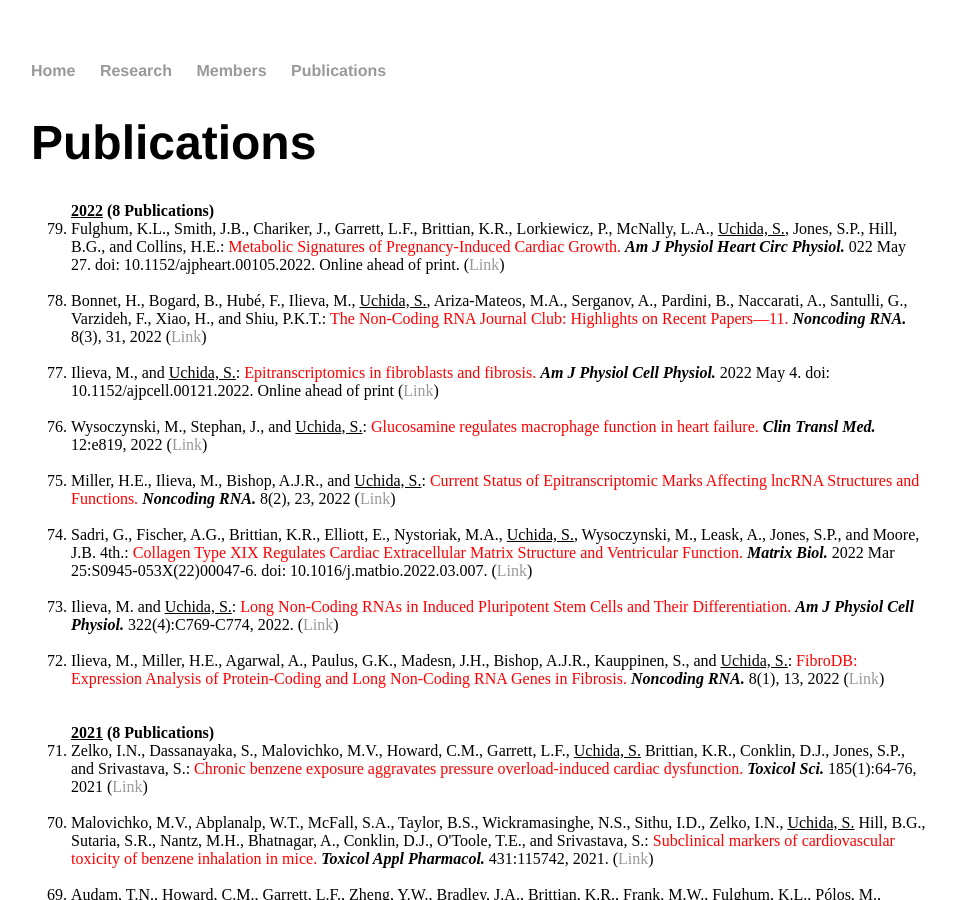
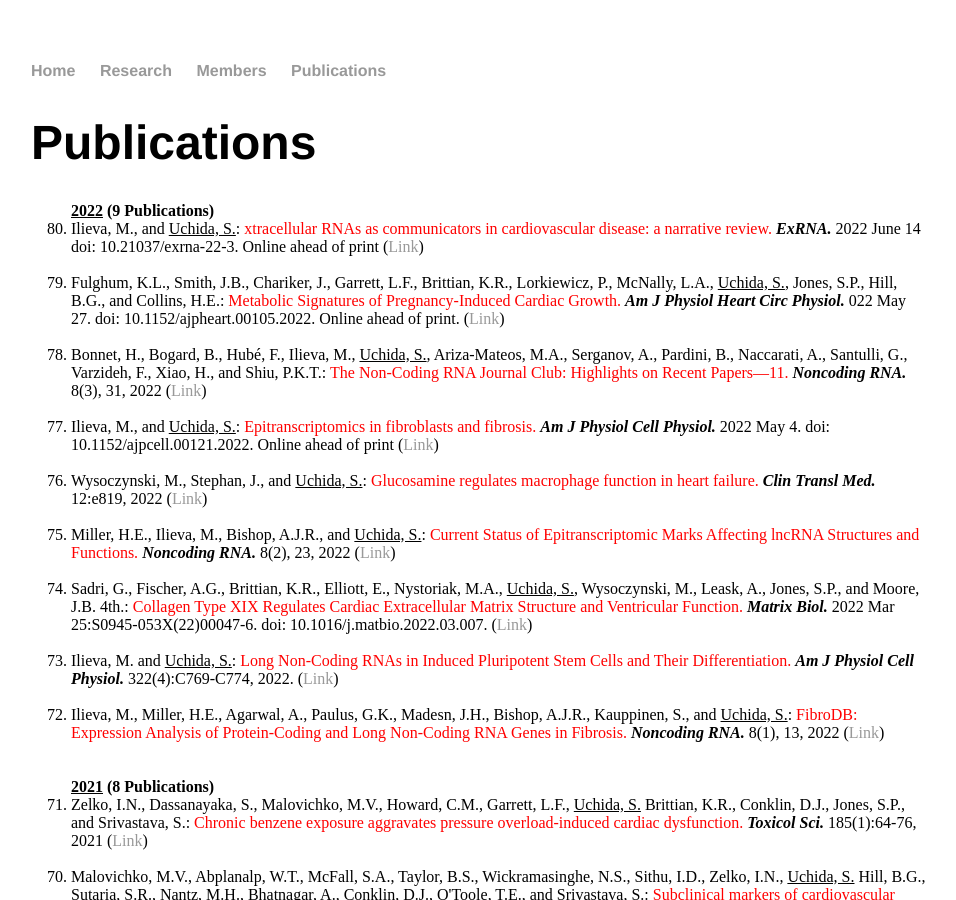
Before and after one commit to heartlncrna/heartlncrna.github.io, a Jekyll site: the page publications/pub_list.html, which Jekyll copies as it is, in a window 1280 px wide and 900 px high. Shown: the whole window, without its empty margins (161-1117 px from the left). Built offline with Jekyll 4.4.1, drawn with Linux system fonts in a browser that asks for light colours.

Commit message:
Update pub_list.html

```diff
--- a/publications/pub_list.html
+++ b/publications/pub_list.html
@@ -27,7 +27,10 @@
 			<p class="Normal">
 			<ol reversed="reversed">
 
-				<strong><u>2022</u>  (8 Publications)</strong>
+				<strong><u>2022</u>  (9 Publications)</strong>
+
+				<li> Ilieva, M., and <u>Uchida, S.</u>: <font color="red">xtracellular RNAs as communicators in cardiovascular disease: a narrative review.</font> <b><i>ExRNA. </i></b> 2022 June 14 doi: 10.21037/exrna-22-3. Online ahead of print (<a href="https://cdn.amegroups.cn/journals/pbpc/files/journals/12/articles/65485/public/65485-PB1-1606-R1.pdf">Link</span></a>)</li>
+			<br>
 
 				<li> Fulghum, K.L., Smith, J.B., Chariker, J., Garrett, L.F., Brittian, K.R., Lorkiewicz, P., McNally, L.A., <u>Uchida, S.</u>, Jones, S.P., Hill, B.G., and Collins, H.E.: <font color="red">Metabolic Signatures of Pregnancy-Induced Cardiac Growth.</font> <b><i>Am J Physiol Heart Circ Physiol. </i></b> 022 May 27. doi: 10.1152/ajpheart.00105.2022. Online ahead of print. (<a href="https://journals.physiology.org/doi/abs/10.1152/ajpheart.00105.2022">Link</span></a>)</li>
 			<br>
```
